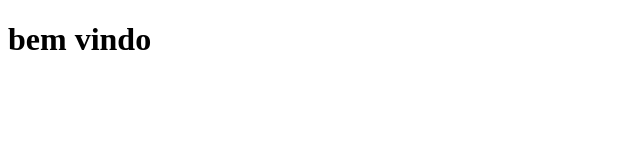
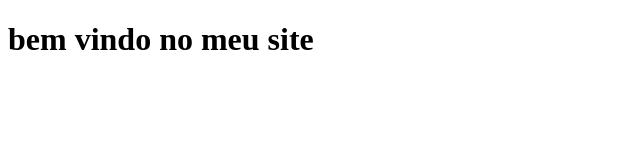
Before and after one commit to Wilson8524/Wilson8524.github.io, a plain HTML site: page index.html in a window 1280 px wide. Shown: the whole page, without its empty margins (0-640 px from the left). Drawn offline with Linux system fonts and the light colour scheme.

Commit message:
Update index.html

```diff
--- a/index.html
+++ b/index.html
@@ -4,6 +4,6 @@
 	<title>meu </title>
 </head>
 <body>
-  <h1> bem vindo </h1>
+  <h1> bem vindo no meu site </h1>
 </body>
 </html>
```
